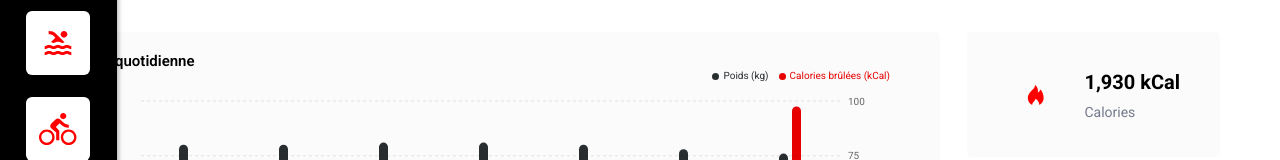
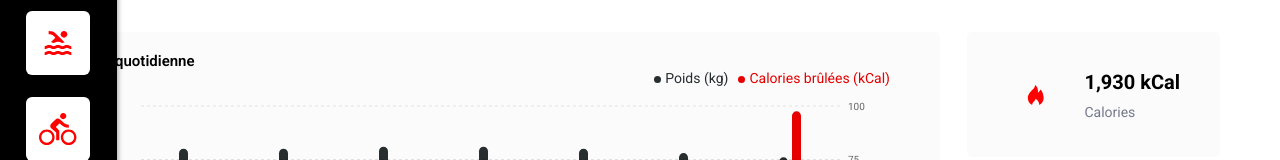
Before and after one commit to EnzoDev999/Sportsee, a React (Create React App) app in the folder sportsee/: page /user/12 in a window 1280 px wide. Shown: the part 347-507 px from the top of the page. Built offline with nearby package versions, Linux system fonts and the light colour scheme.

Commit message:
modification du fontsize sur la légende du graph activity

```diff
--- a/sportsee/src/components/ActivityChart.jsx
+++ b/sportsee/src/components/ActivityChart.jsx
@@ -61,7 +61,7 @@ const ActivityChart = ({ sessions }) => {
           align="right"
           iconType="circle"
           iconSize={7}
-          wrapperStyle={{ top: 0, right: 20 }}
+          wrapperStyle={{ top: 0, right: 20, fontSize: 14 }}
         />
         <Bar
           yAxisId="kilogram"
```
